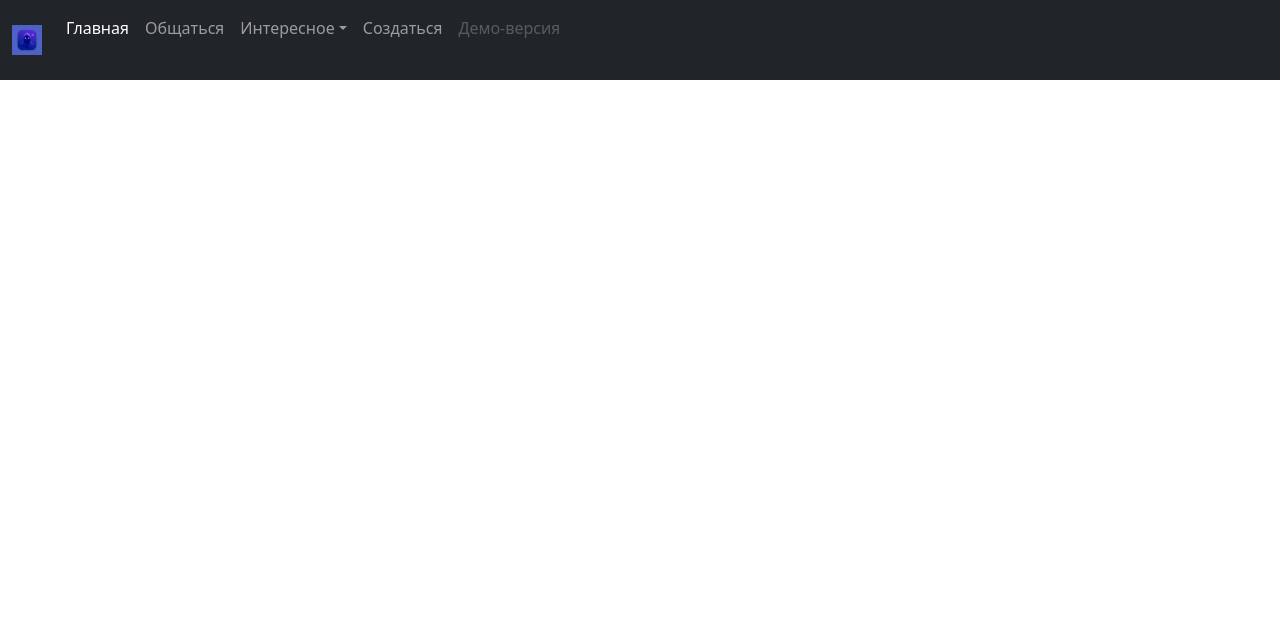
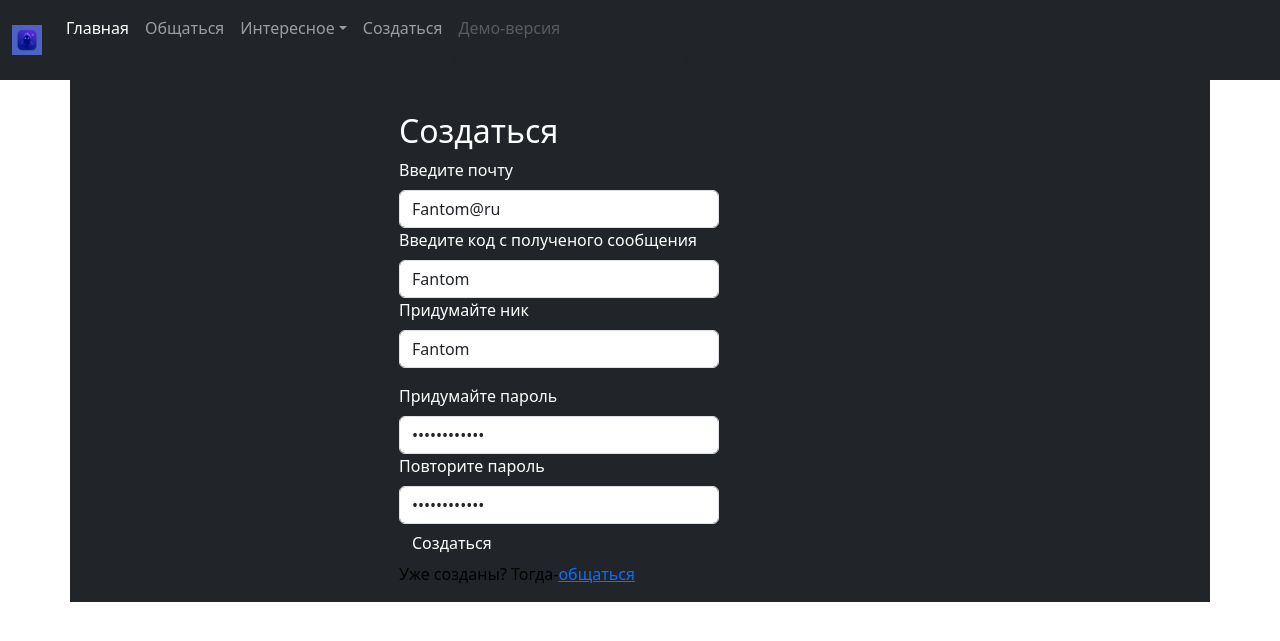
Before and after one commit to Fantomchick/Proekt-info-progra, a Django app: page /reg/ in a window 1280 px wide. Shown: the top 641 px of the page. Run offline with Django 5.2, Linux system fonts and the light colour scheme; some libraries are stand-ins or nearby versions.

Commit message:
Добавил регистрацию

```diff
--- /dev/null
+++ b/proect_info_progra_app/proect_info_progra_app/static/style/reg.css
@@ -0,0 +1,38 @@
+.auth {
+    margin-left: 2rem;
+    margin-right: 2rem;
+    margin-top: 2rem;
+    width: 20rem;
+    align-items: center;
+
+}
+
+body {
+    background: #000000;
+    color: #000000;
+}
+
+#pole {
+    margin-left: 2rem;
+    margin-right: 2rem;
+    margin-top: 2rem;
+    width: 20rem;
+    align-items: center;
+    background-color: black;
+}
+
+#nav-login {
+    background-color: black;
+}
+
+#obsh {
+    align-items: center;
+}
+
+p {
+    color: #000000;
+}
+
+#password-label {
+    margin-top: 1rem;
+}
--- a/proect_info_progra_app/proect_info_progra_app/templates/auth.html
+++ b/proect_info_progra_app/proect_info_progra_app/templates/auth.html
@@ -18,10 +18,10 @@
                     <h2 id='obsh'>ОБЩАТЬСЯ</h2>
                     <label for='nickname' class='form-label' id='nickname-label'>Введите ник</label>
                     <input type="text" class='form-control ' id='nickname' value='Fantom'>
-                    <label for='password' class='form-label' id='password-label' >Придумайте пароль</label>
+                    <label for='password' class='form-label' id='password-label' >Введите пароль</label>
                     <input type="password" class='form-control ' id='password' value='111fefefefef'>
                     <input type="button" class='btn btn-dark' id='auth-btn' value='Общаться'>
-                    <a href="{%url 'reg'%}">Создаться</a>
+                    <p>Ещё не создались ? Тогда-<a href="{%url 'reg'%}">создаться</a></p>
                 </main>
             </div>
         </div>
--- a/proect_info_progra_app/proect_info_progra_app/templates/reg.html
+++ b/proect_info_progra_app/proect_info_progra_app/templates/reg.html
@@ -5,11 +5,32 @@
     <meta charset="UTF-8">
     <meta name="viewport" content="width=device-width, initial-scale=1.0">
     <title>Document</title>
-    <link rel="stylesheet" href={%static 'style/auth.css'%}></link>
+    <link rel="stylesheet" href={%static 'style/reg.css'%}></link>
     <link rel="stylesheet" href="https://cdnjs.cloudflare.com/ajax/libs/font-awesome/7.0.1/css/all.min.css" integrity="sha512-2SwdPD6INVrV/lHTZbO2nodKhrnDdJK9/kg2XD1r9uGqPo1cUbujc+IYdlYdEErWNu69gVcYgdxlmVmzTWnetw==" crossorigin="anonymous" referrerpolicy="no-referrer" />
     <link href="https://cdn.jsdelivr.net/npm/bootstrap@5.3.3/dist/css/bootstrap.min.css" rel="stylesheet" integrity="sha384-QWTKZyjpPEjISv5WaRU9OFeRpok6YctnYmDr5pNlyT2bRjXh0JMhjY6hW+ALEwIH" crossorigin="anonymous">
 </head>
 <body>
+        {% csrf_token %}
+        <div class="container text-white bg-dark">
+            <div class="row justify-content-center">
+                <div class="col-sm-6">
+                    <main class="auth">
+                        <h2 id='obsh'>Создаться</h2>
+                        <label for='nickname' class='form-label' id='email-label'>Введите почту</label>
+                        <input type="email" class='form-control ' id='email' value='Fantom@ru'>
+                        <label for='nickname' class='form-label' id='cod-email-label'>Введите код с полученого сообщения</label>
+                        <input type="text" class='form-control ' id='cod-email' value='Fantom'>
+                        <label for='nickname' class='form-label' id='nickname-label'>Придумайте ник</label>
+                        <input type="text" class='form-control ' id='nickname' value='Fantom'>
+                        <label for='password' class='form-label' id='password-label'>Придумайте пароль</label>
+                        <input type="password" class='form-control ' id='password' value='111fefefefef'>
+                        <label for='password' class='form-label' id='password-proverka-label'>Повторите пароль</label>
+                        <input type="password" class='form-control ' id='password-proverka' value='111fefefefef'>
+                        <input type="button" class='btn btn-dark' id='auth-btn' value='Создаться'>
+                        <p>Уже созданы? Тогда-<a href="{%url 'auth'%}">общаться</a></p>
+                    </main>
+                </div>
+            </div>
 
     <script src={% static 'js/jquery-3.7.1.js' %}></script>
     <!-- Bootstrap5.3.js -->
```
Also changed, not shown: proect_info_progra_app/proect_info_progra_app/static/script.js (deleted), proect_info_progra_app/proect_info_progra_app/static/style.css (deleted).
